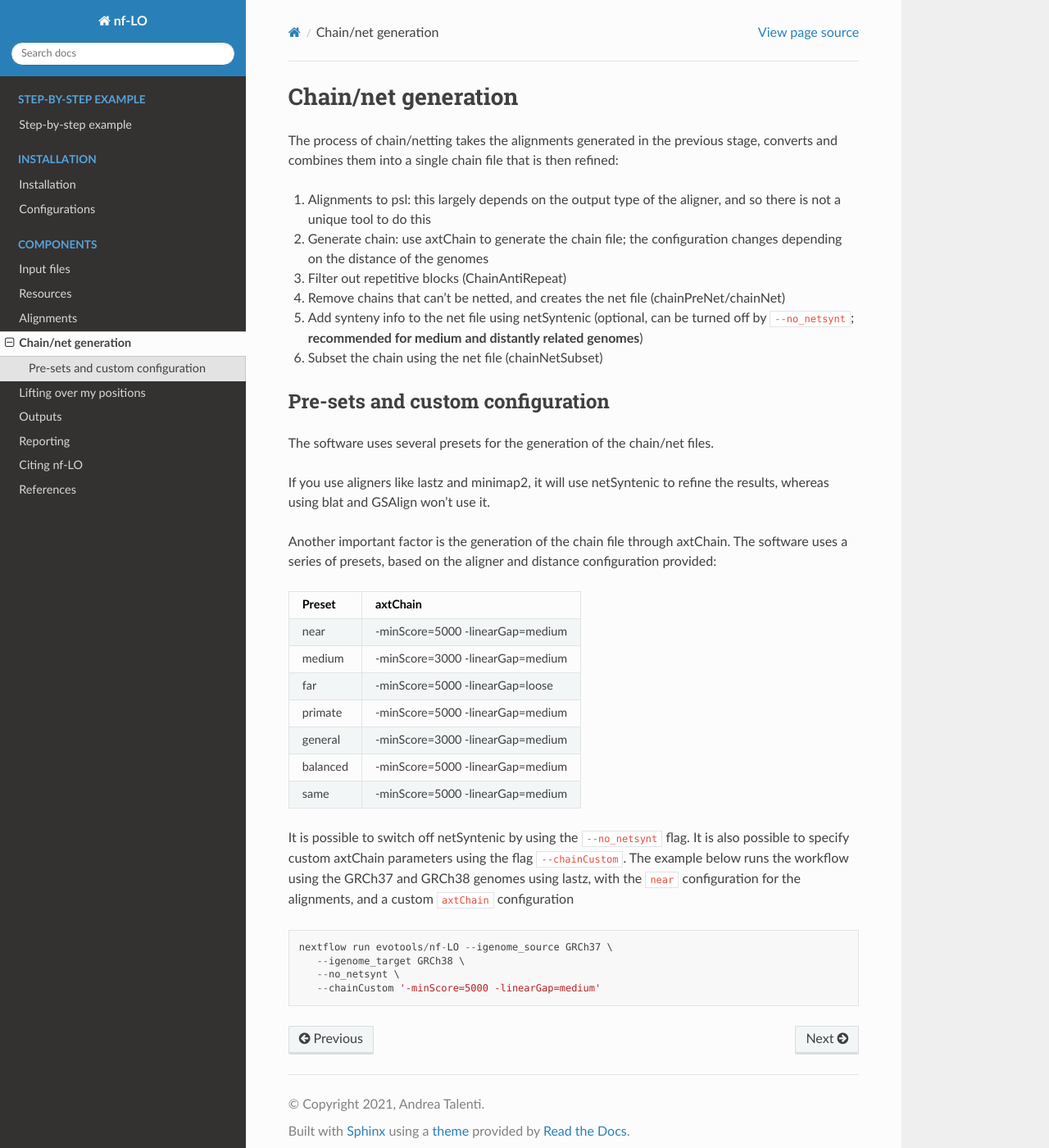
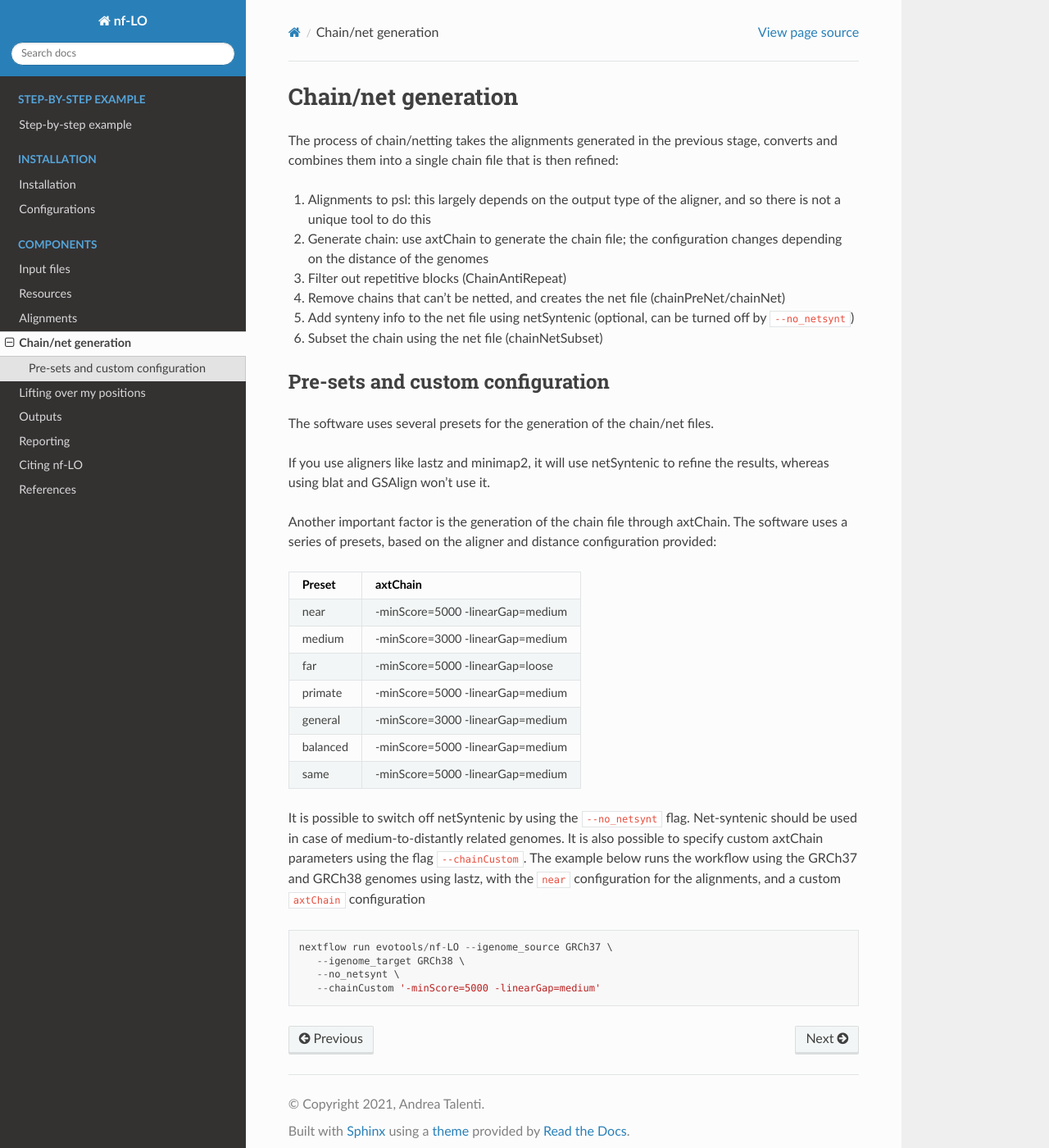
Before and after one commit to evotools/nf-LO, a Sphinx documentation site: the page built from docs/chain.md, in a window 1280 px wide and 1400 px high. Shown: the whole window at 82% size. Built offline with Sphinx 7.4.7 and the Read the Docs theme 2.0.0, drawn with Linux system fonts in a browser that asks for light colours.

Commit message:
Improve documentation for chaining stage

```diff
--- a/docs/chain.md
+++ b/docs/chain.md
@@ -4,7 +4,7 @@ The process of chain/netting takes the alignments generated in the previous stag
 2. Generate chain: use axtChain to generate the chain file; the configuration changes depending on the distance of the genomes
 2. Filter out repetitive blocks (ChainAntiRepeat)
 3. Remove chains that can't be netted, and creates the net file (chainPreNet/chainNet)
-4. Add synteny info to the net file using netSyntenic (optional, can be turned off by `--no_netsynt`; **recommended for medium and distantly related genomes**)
+4. Add synteny info to the net file using netSyntenic (optional, can be turned off by `--no_netsynt`)
 5. Subset the chain using the net file (chainNetSubset)
 
 ## Pre-sets and custom configuration
@@ -26,6 +26,7 @@ Another important factor is the generation of the chain file through axtChain. T
 |       same        | -minScore=5000 -linearGap=medium |
 
 It is possible to switch off netSyntenic by using the `--no_netsynt` flag.
+Net-syntenic should be used in case of medium-to-distantly related genomes.
 It is also possible to specify custom axtChain parameters using the flag `--chainCustom`.
 The example below runs the workflow using the GRCh37 and GRCh38 genomes using lastz, with the `near` configuration for the alignments, and a custom
 `axtChain` configuration
```
